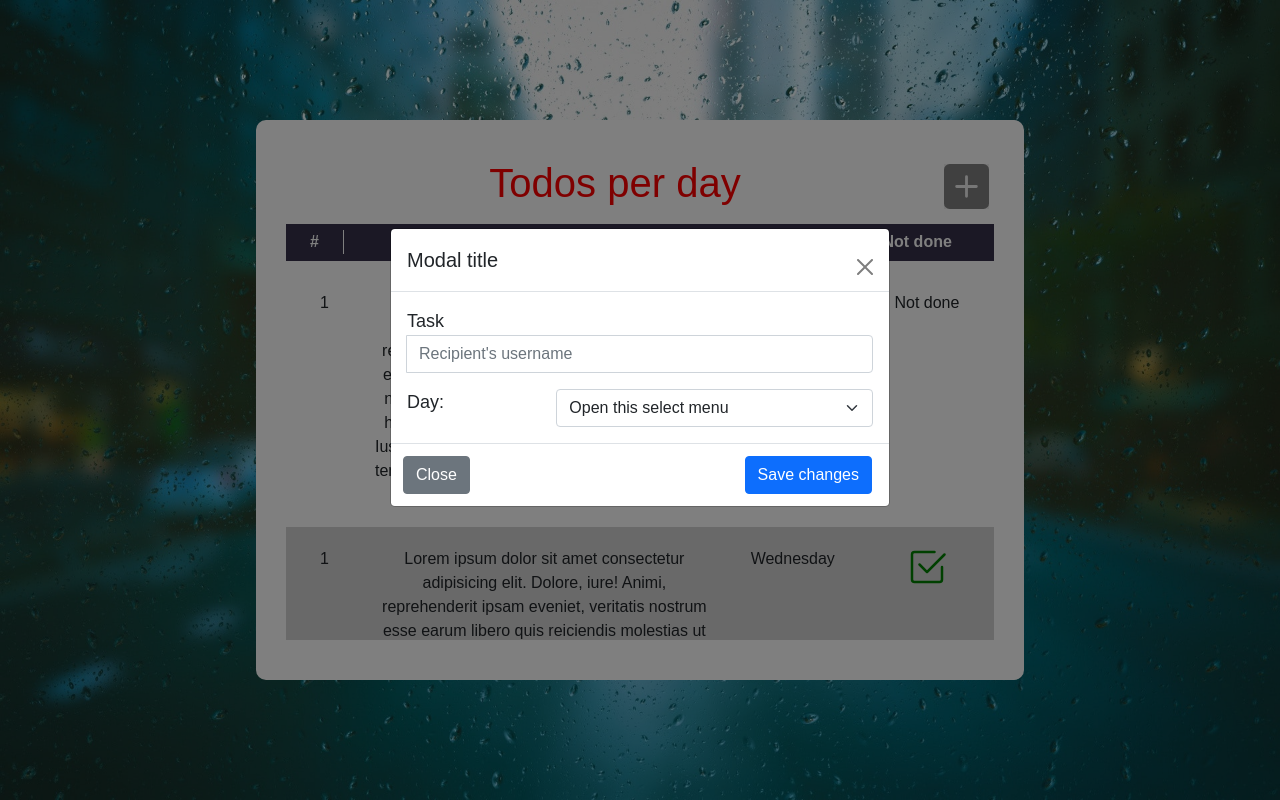
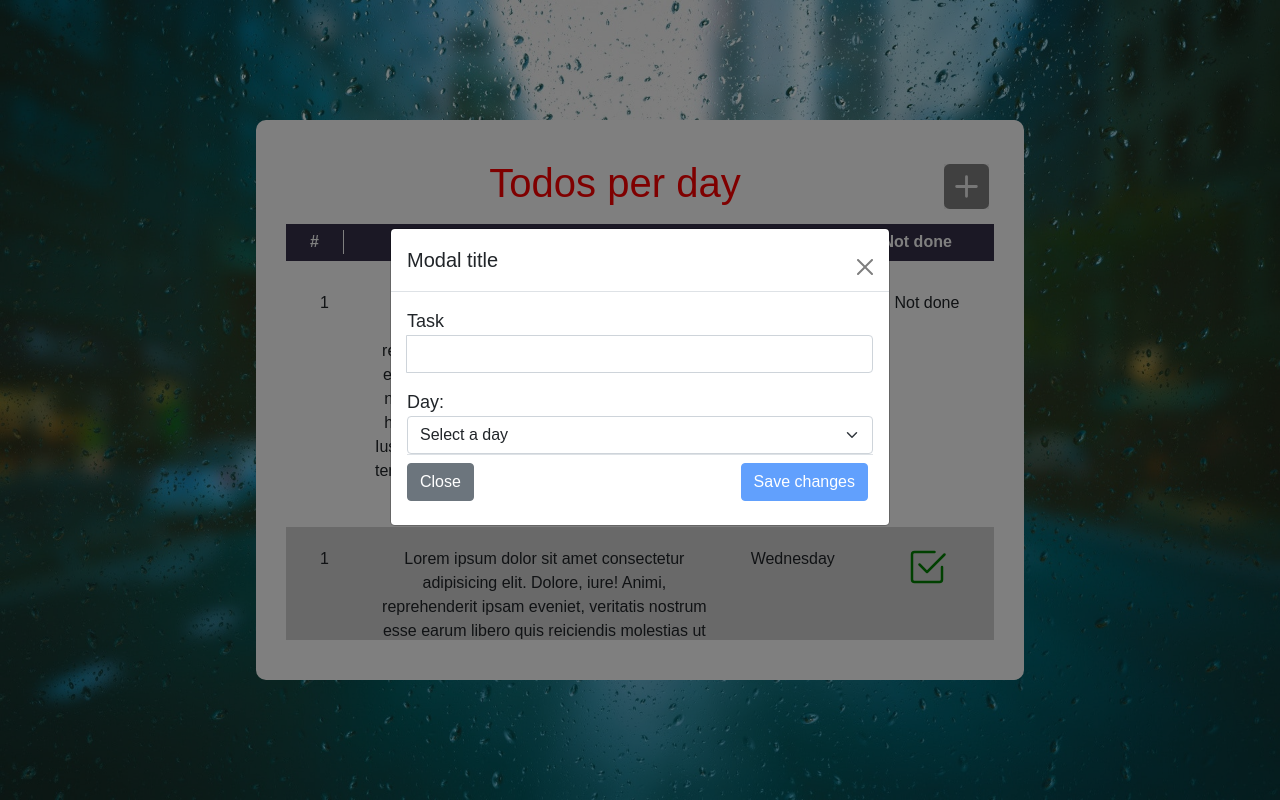
Before and after one commit to beransantur/todos-per-day-frontend, a React (Create React App) app: page / in a window 1280 px wide. Both pictures are taken after a click on the button 966 px from the left and 186 px from the top of the page. Built offline with nearby package versions, Linux system fonts and the light colour scheme.

Commit message:
Formik logic has been added to modal

```diff
--- a/src/components/TodoApp.jsx
+++ b/src/components/TodoApp.jsx
@@ -1,7 +1,13 @@
+import { Formik, Form, Field } from "formik";
 import { useState } from "react";
 import * as Icon from "react-bootstrap-icons";
 
 const TodoApp = () => {
+  const handleSubmit = (values, formikProps) => {
+    formikProps.resetForm();
+    formikProps.setFieldValue("task", "");
+  };
+
   return (
     <div className="todo-app-container">
       <div className="todo-app">
@@ -42,30 +48,39 @@ const TodoApp = () => {
                   ></button>
                 </div>
                 <div class="modal-body">
+                  <Formik
+                    initialValues={{ selectedDay: "", task: "" }}
+                    onSubmit={handleSubmit}
+                  >
+                    {(formik) => {
+                      console.log(formik.values);
+                      return (
+                        <div>
+                          <Form>
                             <div class="input-group mb-3">
                               <label htmlFor="">Task</label>
-                    <input
-                      type="text"
-                      class="form-control"
-                      placeholder="Recipient's username"
-                      aria-label="Recipient's username"
-                      aria-describedby="button-addon2"
-                    />
+                              <Field name="task" class="form-control" />
                             </div>
-                  <div className="dropdown-modal">
+                            <div>
                               <label className="day-selector">Day:</label>
-                    <select
-                      class="form-select"
-                      aria-label="Default select example"
+                              <Field
+                                as="select"
+                                class="form-select input-sm"
+                                name="selectedDay"
                               >
-                      <option selected>Open this select menu</option>
-                      <option value="1">One</option>
-                      <option value="2">Two</option>
-                      <option value="3">Three</option>
-                    </select>
+                                <option value="" selected={true}>
+                                  Select a day
+                                </option>
+                                <option value="Monday">Monday</option>
+                                <option value="Tuesday">Tuesday</option>
+                                <option value="Wednesday">Wednesday</option>
+                                <option value="Thursday">Thursday</option>
+                                <option value="Friday">Friday</option>
+                                <option value="Saturday">Saturday</option>
+                                <option value="Sunday">Sunday</option>
+                              </Field>
                             </div>
-                </div>
-                <div class="modal-footer d-flex w-100 justify-content-between">
+                            <div class="modal-footer d-flex w-100 justify-content-between p-0 pt-2 pb-2 m-0">
                               <button
                                 type="button"
                                 class="btn btn-secondary m-0"
@@ -73,9 +88,22 @@ const TodoApp = () => {
                               >
                                 Close
                               </button>
-                  <button type="button" class="btn btn-primary">
+                              <button
+                                type="submit"
+                                class="btn btn-primary"
+                                disabled={
+                                  formik.values.selectedDay === "" ||
+                                  formik.values.task === ""
+                                }
+                              >
                                 Save changes
                               </button>
+                            </div>
+                          </Form>
+                        </div>
+                      );
+                    }}
+                  </Formik>
                 </div>
               </div>
             </div>
--- a/src/styles.css
+++ b/src/styles.css
@@ -132,22 +132,13 @@ label {
   margin-right: 20px;
 }
 
-.dropdown-modal {
-  width: 100%;
-  display: flex;
-  justify-content: space-between;
-}
-.dropdown-modal select {
-  width: 100%;
-}
-
 @media (max-width: 768px) {
   .todo-app {
     width: 100%;
     font-size: 14px;
     line-height: normal;
   }
-
-  .todo-content {
+  select {
+    max-width: 100% !important;
   }
 }
```
Lines whose indentation alone changed are shown as unchanged.
